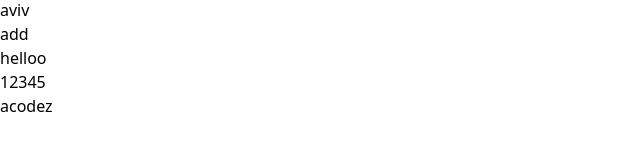
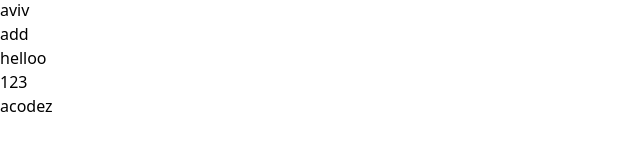
Before and after one commit to Muhammed-ubaiz/New-folder, a React (Vite) app in the folder frond-end/: page / in a window 1280 px wide. Shown: the part 122-282 px from the top of the page, without its empty margins (0-640 px from the left). Built offline with nearby package versions, Linux system fonts and the light colour scheme.

Commit message:
number change

```diff
--- a/frond-end/src/App.jsx
+++ b/frond-end/src/App.jsx
@@ -18,10 +18,12 @@ function App() {
        <p>helloo</p>
 
 
-       <h1>12345</h1>
+       <h1>123</h1>
 
 
        <h1>acodez</h1>
+
+       <h1></h1>
 
 
 
```
